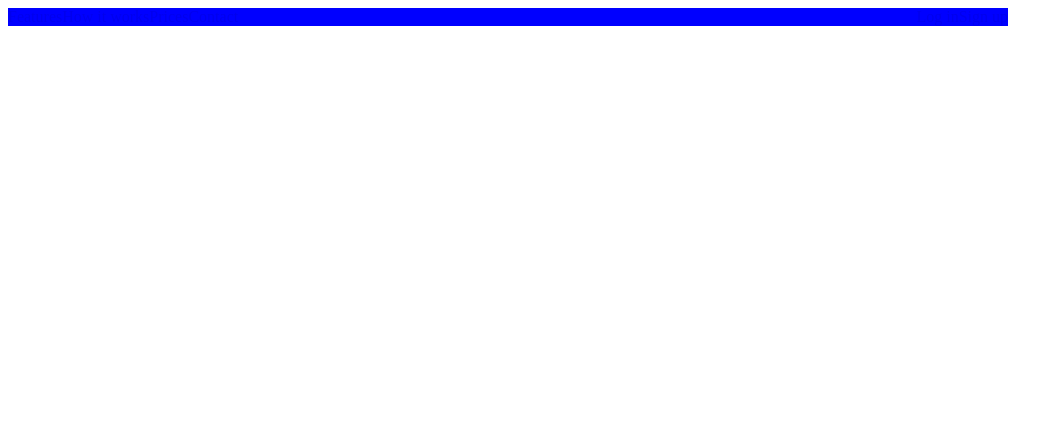
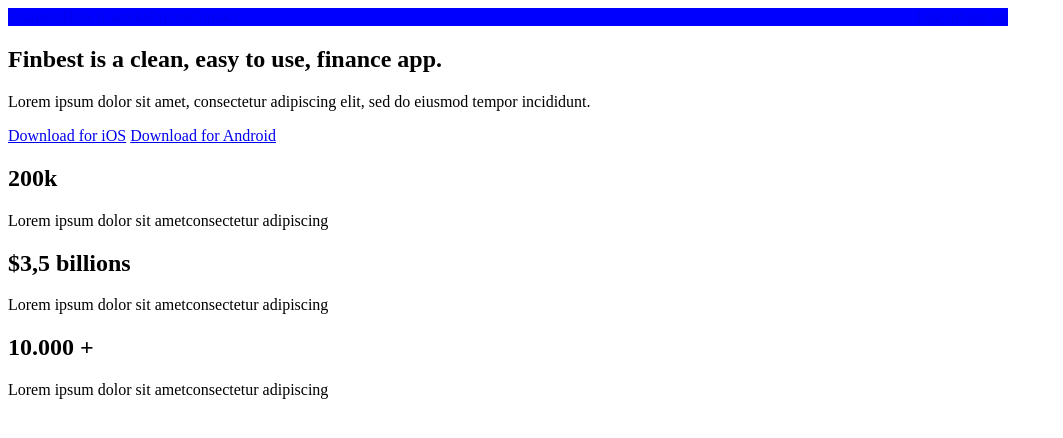
Before and after one commit to patonov/HTML_and_CSS-May_2023, a plain HTML site: page Finbest/index.html in a window 1280 px wide. Shown: the whole page, without its empty margins (0-1063 px from the left). Drawn offline with Linux system fonts and the light colour scheme.

Commit message:
Add files via upload

```diff
--- a/Finbest/index.html
+++ b/Finbest/index.html
@@ -20,6 +20,38 @@
                 <a href="#" class="link">Sign up</a>
             </div>
         </header>
+
+        <section class="first-section">
+            <div class="first-section-contents">
+                <h1>Finbest is a clean, easy to use, finance app.</h1>
+                <p>Lorem ipsum dolor sit amet, consectetur adipiscing elit, sed do eiusmod tempor incididunt.</p>
+                    <div class="first-section-buttons">
+                        <a href="#" class="first-section-button">Download for iOS</a>
+                        <a href="#" class="first-section-button">Download for Android</a>
+                    </div>
+            </div>
+        </section>
+
+        <section class="second-section">
+            <div class="second-section-contents">
+                <div class="internal-box">
+                    <h2>200k</h2>
+                    <p>Lorem ipsum dolor sit ametconsectetur adipiscing</p>
+                </div>
+
+                <div class="internal-box second">
+                    <h2>$3,5 billions</h2>
+                    <p>Lorem ipsum dolor sit ametconsectetur adipiscing</p>
+                </div>
+
+                <div class="internal-box">
+                    <h2>10.000 +</h2>
+                    <p>Lorem ipsum dolor sit ametconsectetur adipiscing</p>
+                </div>
+            </div>
+        </section>
+
+
     </div>
 
 
```
